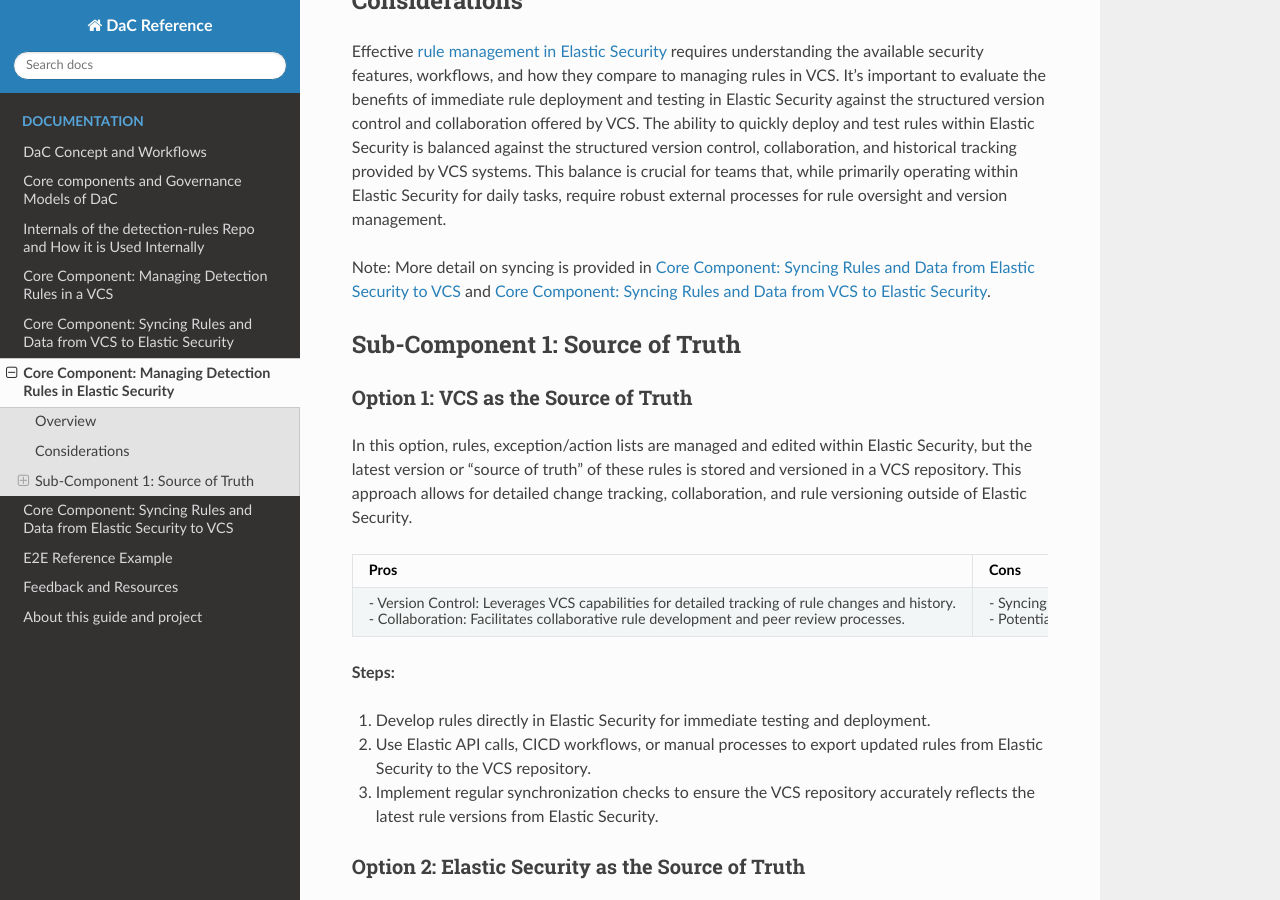
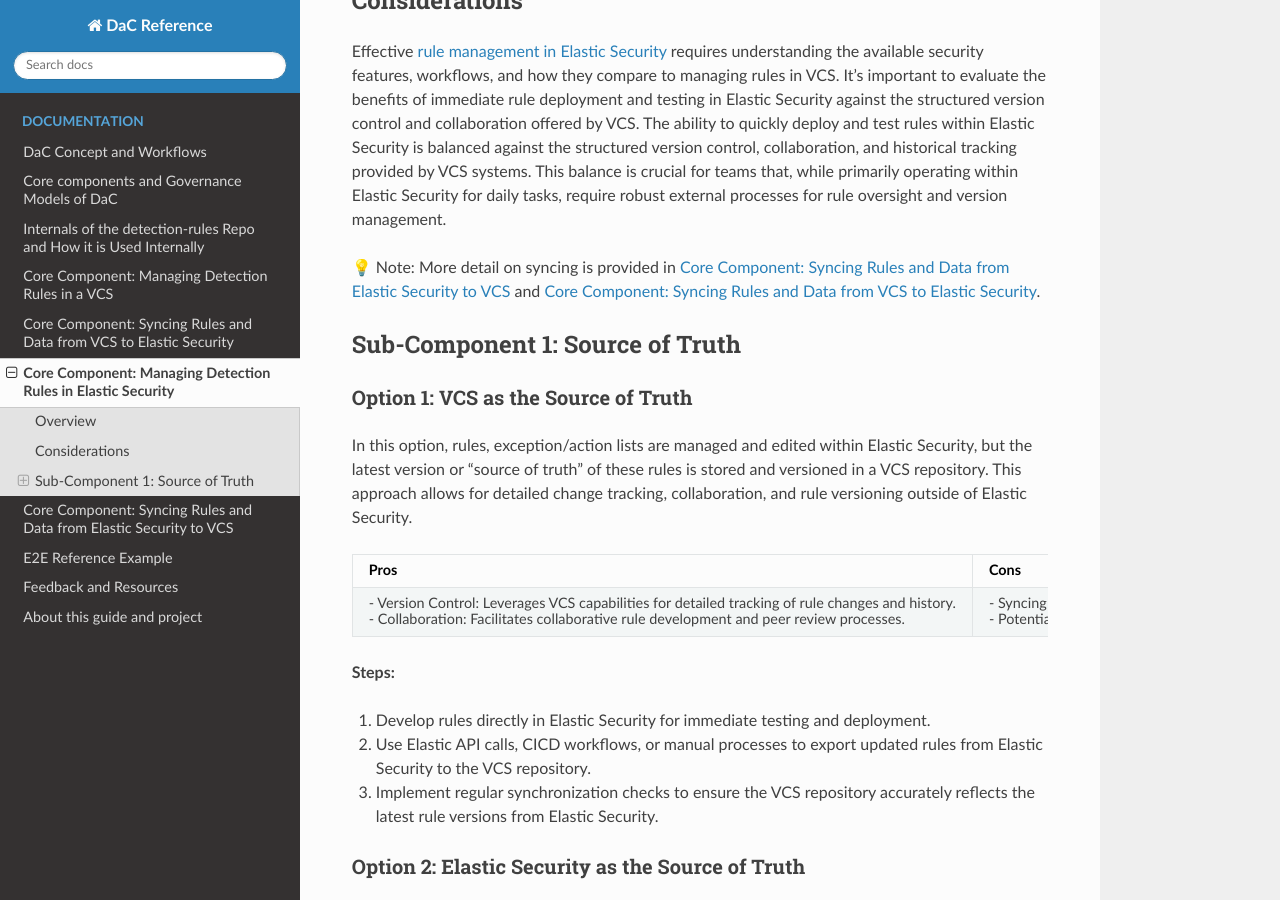
Before and after one commit to elastic/DaC-Reference, a Sphinx documentation site: the page built from docs/core_component_managing_detection_rules_in_elastic_security.md, in a window 1280 px wide and 900 px high, scrolled down 875 px. Built offline with Sphinx 7.4.7 and the Read the Docs theme 2.0.0, drawn with Linux system fonts in a browser that asks for light colours; some of the changed lines change nothing that is shown.

Commit message:
Added a 💡

```diff
--- a/docs/core_component_managing_detection_rules_in_elastic_security.md
+++ b/docs/core_component_managing_detection_rules_in_elastic_security.md
@@ -14,7 +14,7 @@
 
 Effective [rule management in Elastic Security](https://www.elastic.co/guide/en/security/current/rules-ui-management.html) requires understanding the available security features, workflows, and how they compare to managing rules in VCS. It's important to evaluate the benefits of immediate rule deployment and testing in Elastic Security against the structured version control and collaboration offered by VCS. The ability to quickly deploy and test rules within Elastic Security is balanced against the structured version control, collaboration, and historical tracking provided by VCS systems. This balance is crucial for teams that, while primarily operating within Elastic Security for daily tasks, require robust external processes for rule oversight and version management.
 
-Note: More detail on syncing is provided in [Core Component: Syncing Rules and Data from Elastic Security to VCS](./core_component_syncing_rules_and_data_from_elastic_security_to_vcs.md) and [Core Component: Syncing Rules and Data from VCS to Elastic Security](./core_component_syncing_rules_and_data_from_vcs_to_elastic_security.md).
+💡 Note: More detail on syncing is provided in [Core Component: Syncing Rules and Data from Elastic Security to VCS](./core_component_syncing_rules_and_data_from_elastic_security_to_vcs.md) and [Core Component: Syncing Rules and Data from VCS to Elastic Security](./core_component_syncing_rules_and_data_from_vcs_to_elastic_security.md).
 
 ## Sub-Component 1: Source of Truth
 
```
